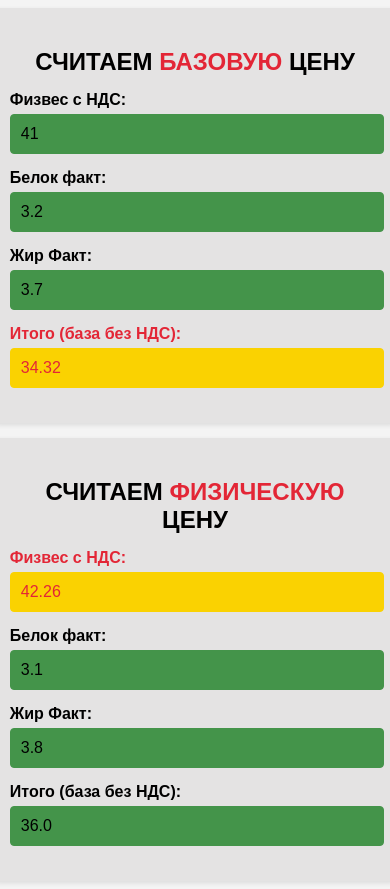
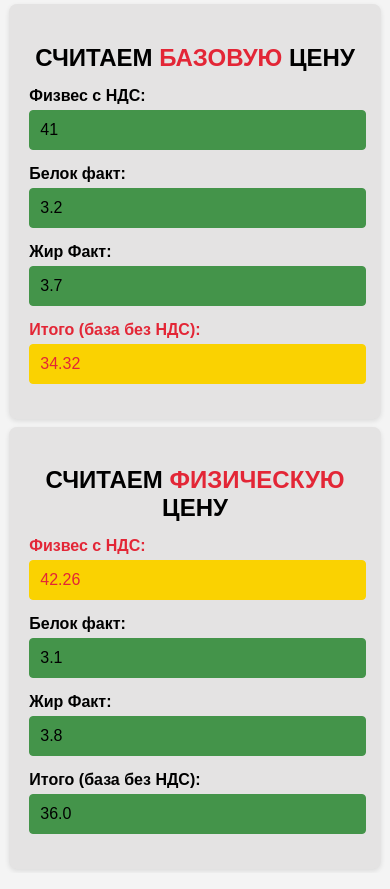
Before and after one commit to nf2g/nf2g.github.io, a plain HTML site: page index.html in a window 390 px wide. Drawn offline with Linux system fonts and the light colour scheme.

Commit message:
Поправил стиль

```diff
--- a/index.html
+++ b/index.html
@@ -25,7 +25,7 @@
       width: 90%;
       max-width: 400px;
       background-color: #E4E3E3;
-      margin: 2%;
+      margin: 1%;
     }
 
     .container1 {
@@ -37,7 +37,7 @@
       width: 90%;
       max-width: 400px;
       background-color: #E4E3E3;
-      margin: 2%;
+      margin: 1%;
     }
 
     h2 {
@@ -97,16 +97,16 @@
       color: #E32636;
     }
 
-    @media (max-width: 750px) {
+    @media (max-width: 450px) {
       body {
       flex-direction: column;
     }
       .container {
-        width: 95%;
+        width: 85%;
         order: 1;
       }
       .container1 {
-        width: 95%;
+        width: 85%;
         order: 2;
       }
     }
```
